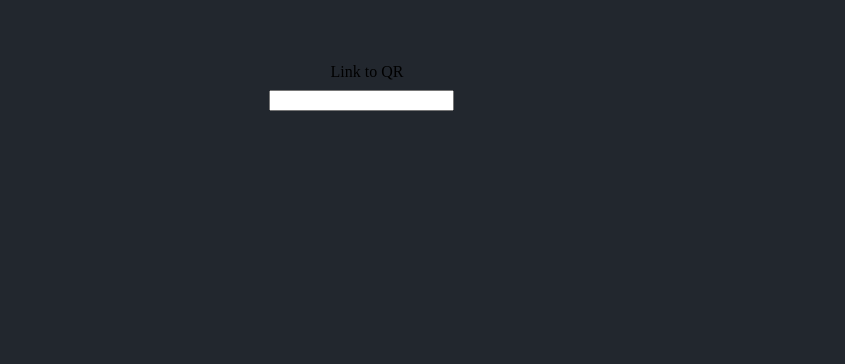
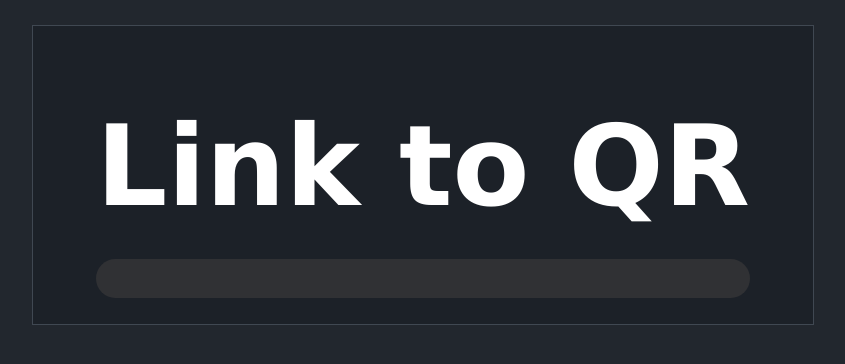
Before and after one commit to SamQxd/linktoqr, a Flask app: page / in a window 1280 px wide. Shown: the top 364 px of the page, without its empty margins (217-1062 px from the left). Run offline with Flask 3, Linux system fonts and the light colour scheme.

Commit message:
Add files via upload

```diff
--- a/static/css/style.css
+++ b/static/css/style.css
@@ -6,10 +6,28 @@ div {
     max-width: fit-content;
     margin-left: auto;
     margin-right: auto;
-    margin-top: 5%
+    margin-top: 2%;
+    background-color: #1c2128;
+    padding-left: 5%;
+    padding-right: 5%;
+    border:1px solid #404852;
+
+
   }
 
- .link {
-    margin-left: -33.33%;
-    margin-top: 5%;
- }
+h1 {
+    font-size: 700%;
+    color: white;
+    font-family: Verdana, Geneva, Tahoma, sans-serif;
+}
+
+.link {
+    width: 100%;
+    height: 5%;
+    margin-top: -10%;
+    border-radius: 20px;
+    font-size: 100%;
+    text-align: center;
+    background-color: #303134;
+    border: none;
+}
--- a/templates/index.html
+++ b/templates/index.html
@@ -9,7 +9,7 @@
     <body>
         <div>
 
-            <head>Link to QR</head><br>
+            <h1>Link to QR</h1><br>
             <input class="link">
 
 
```
